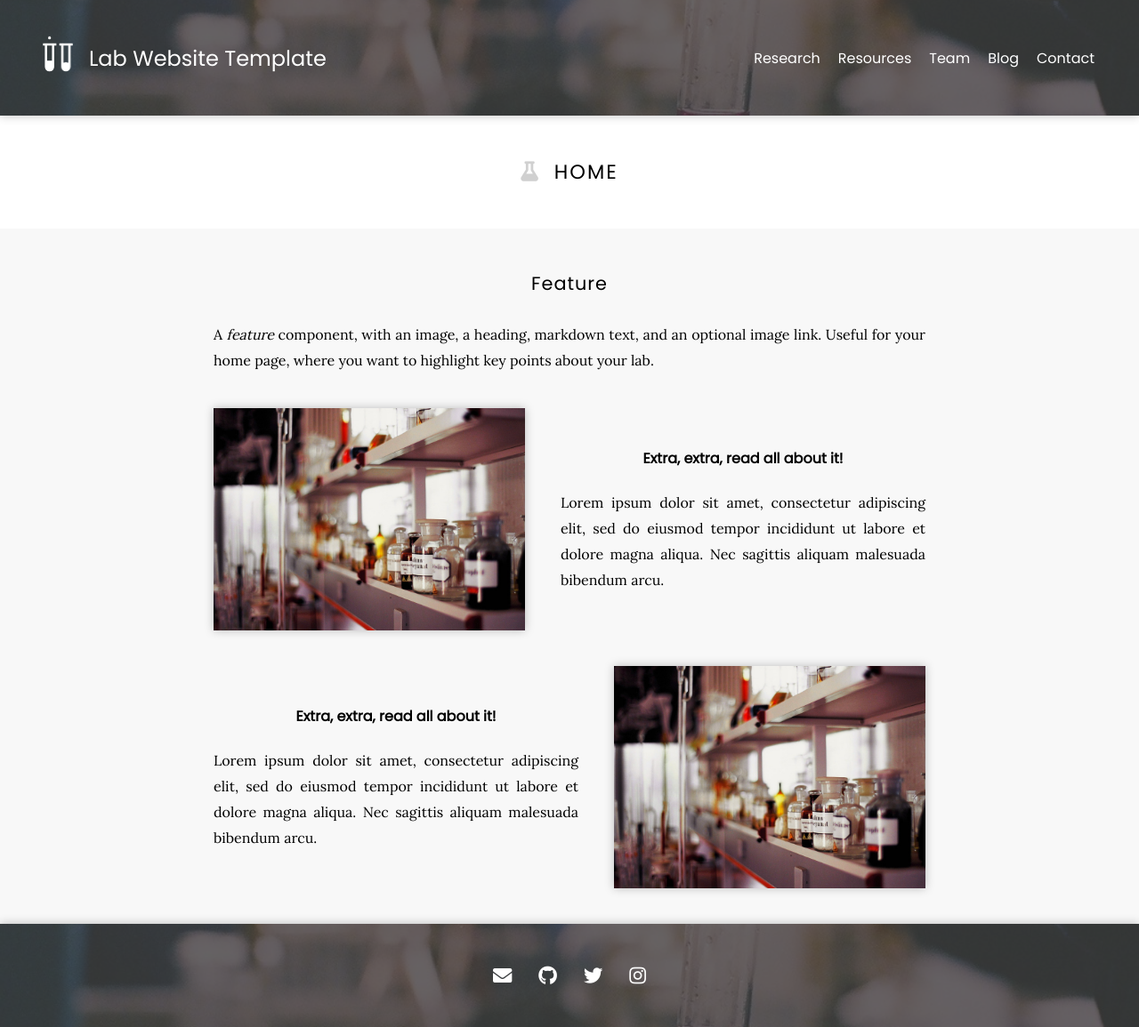
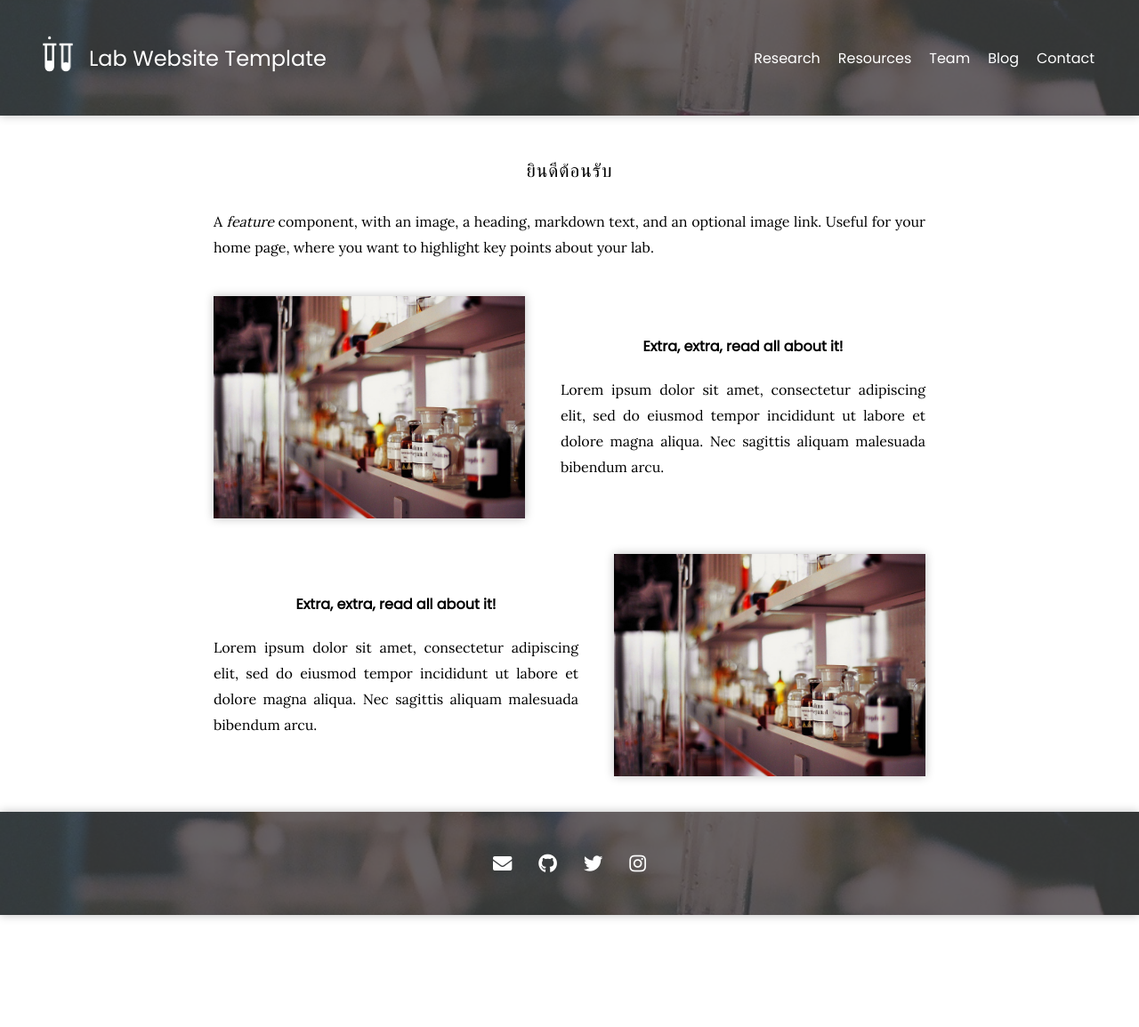
Before and after one commit to EZwebpage/Showcase, a Jekyll site: the page built from index.md, in a window 1280 px wide. Shown: the whole page at 89% size. Built offline with Jekyll 4.4.1, drawn with Linux system fonts in a browser that asks for light colours; nearby versions of some CDN libraries.

Commit message:
Update index.md

```diff
--- a/index.md
+++ b/index.md
@@ -2,9 +2,7 @@
 title: Home
 ---
 
-# <i class="fas fa-flask"></i>Home
-
-## Feature
+## ยินดีต้อนรับ
 
 A _feature_ component, with an image, a heading, markdown text, and an optional image link.
 Useful for your home page, where you want to highlight key points about your lab.
@@ -20,12 +18,6 @@
   heading="Extra, extra, read all about it!"
   text=text
 %}
-{% capture text %}
-Lorem ipsum dolor sit amet, consectetur adipiscing elit, sed do eiusmod tempor incididunt ut labore et dolore magna aliqua.
-Nec sagittis aliquam malesuada bibendum arcu.
-{% endcapture %}
-
-
 
 {% capture text %}
 Lorem ipsum dolor sit amet, consectetur adipiscing elit, sed do eiusmod tempor incididunt ut labore et dolore magna aliqua.
```
